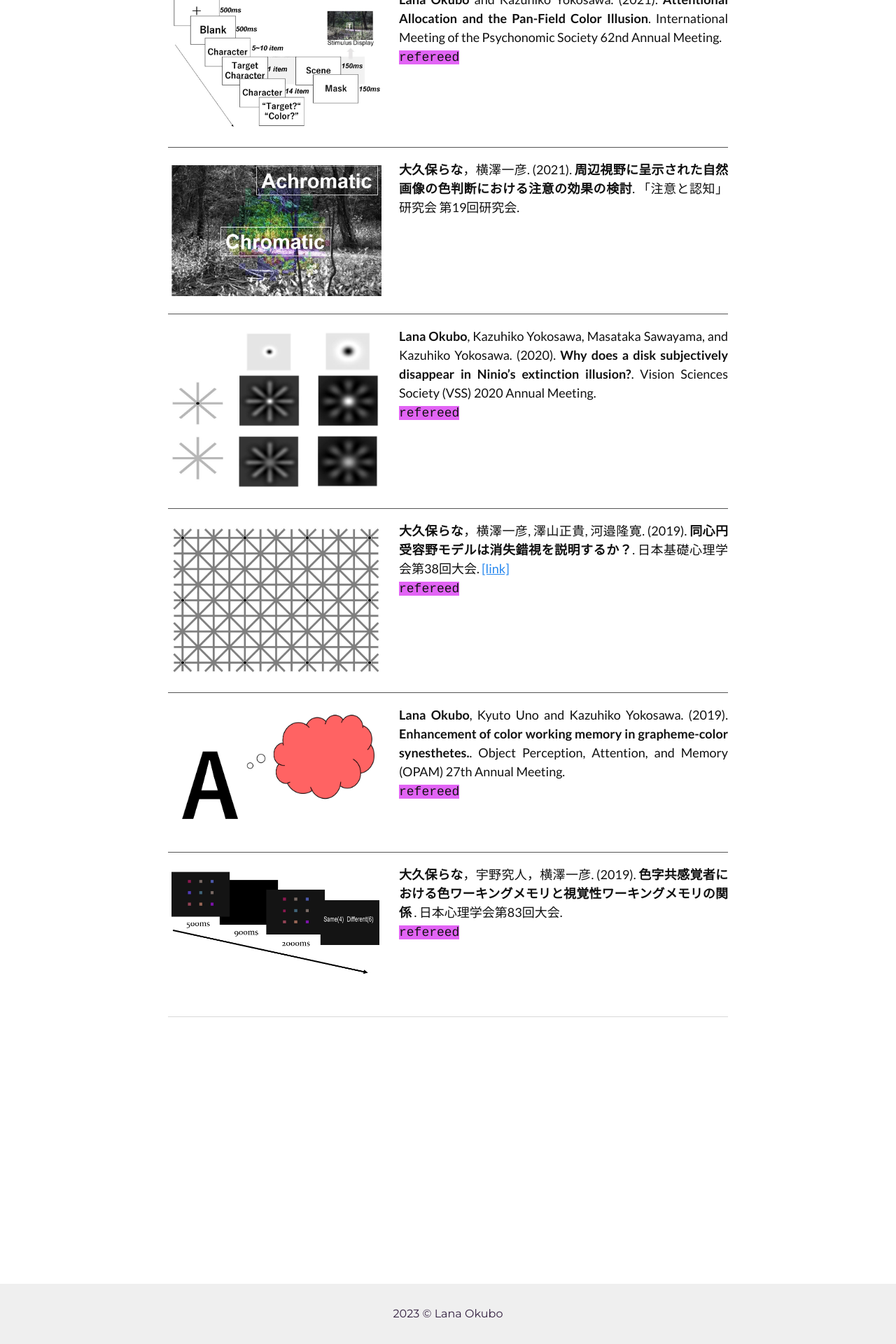
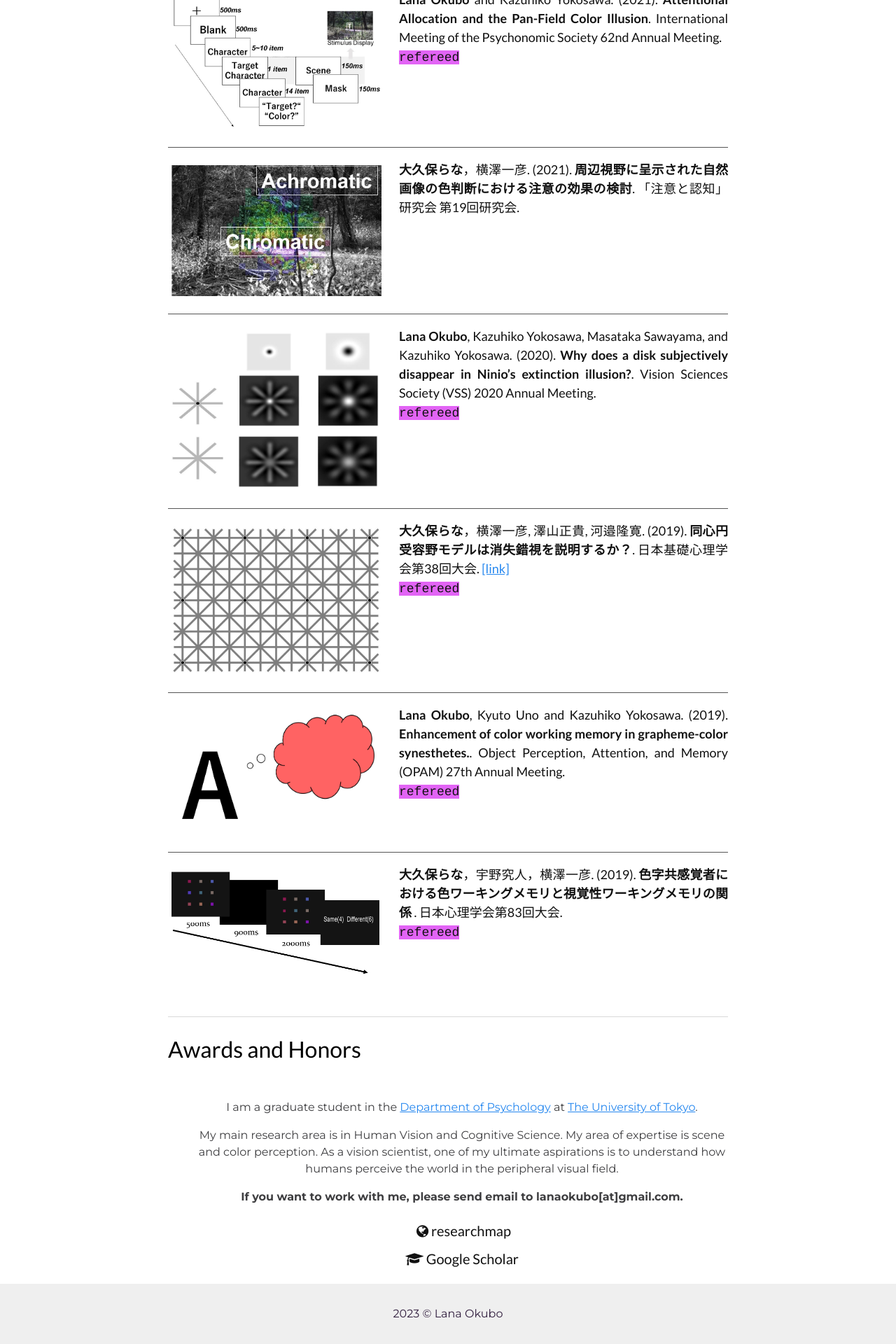
Before and after one commit to LNOKB/lnokb.github.io, a Jekyll site: the page built from index.html, in a window 1280 px wide. Shown: the part 1763-3683 px from the top of the page at 70% size. Built offline with Jekyll 4.4.1, drawn with Linux system fonts in a browser that asks for light colours.

Commit message:
Update index.html

```diff
--- a/index.html
+++ b/index.html
@@ -152,6 +152,44 @@ layout: home-page
   </div>
 </div>
 
+<div class="small-wrapper" align="center">
+  <div class="section-container" align="left">
+    <section class="about-header">
+      <h1 id="sec:awardhonor" style="color:black" align="left">Awards and Honors</h1>
+  </div>
+  <div class="awardhonor-container" align="center">
+    <ul>
+
+
+      <p class="subtitle">
+        I am a graduate student in the <a href="http://www.l.u-tokyo.ac.jp/psy/" target="_blank">Department of Psychology</a>
+        at <a href="https://www.u-tokyo.ac.jp/en/" target="_blank">The University of Tokyo</a>.
+      </p>
+
+      <p class="subtitle">
+        My main research area is in Human Vision and Cognitive Science.
+        My area of expertise is scene and color perception.
+        As a vision scientist, one of my ultimate aspirations is to understand how humans perceive the world in the peripheral visual field.
+
+      </p>
+
+      <p class="subtitle">
+        <b>
+          If you want to work with me, please send email to lanaokubo[at]gmail.com</a>.
+        </b>
+      </p>
+
+    </section>
+    <section class="about-body">
+      <ul class="contact-list">
+        <li class="website"><a href="https://researchmap.jp/lana_okubo" target="_blank"><i class="fa fa-globe" aria-hidden="true"></i> researchmap</a></li> <br>
+        <li class="website"><a href="https://scholar.google.co.jp/citations?view_op=list_works&hl=ja&user=3CRjmbQAAAAJ" target="_blank"><i class="fa fa-graduation-cap" aria-hidden="true"></i> Google Scholar</a></li>
+      </ul>
+    </section> <!-- End About Body-->
+  </div> <!-- End About Container -->
+</div> <!-- End Small Wrapper -->
+
+
 
 <!--
 <ol class="post-card-box clearfix">
```
